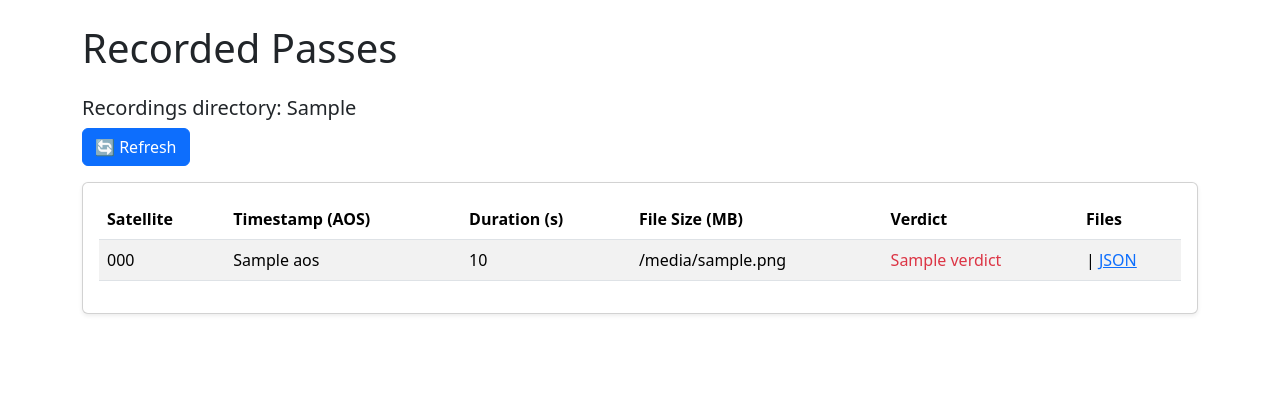
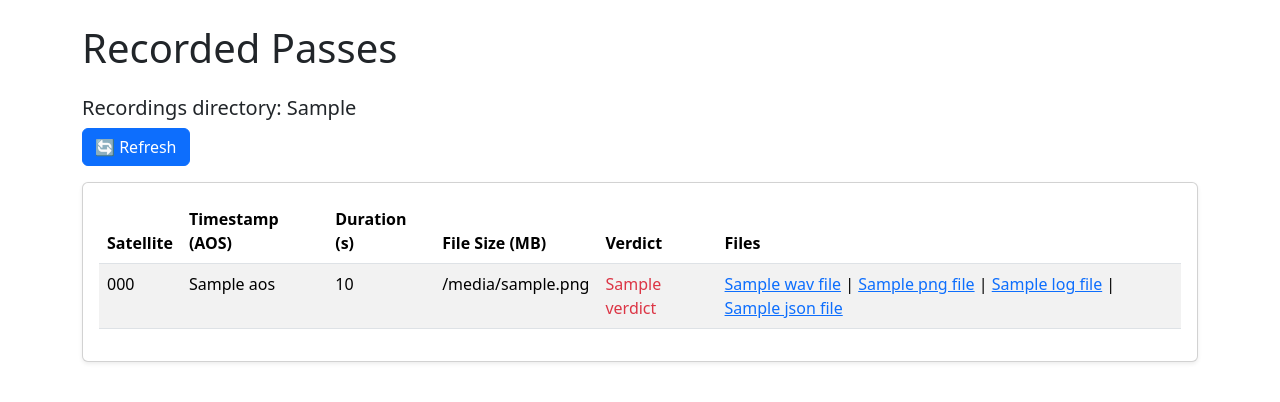
Before and after one commit to Mraanderson/sstv-groundstation, a Flask app: template app/features/recordings/templates/recordings/recordings.html in a window 1280 px wide. Shown: the part 56-458 px from the top of the page. Run offline with Flask 3, Linux system fonts and the light colour scheme; the template is opened without the code that fills it: most values are stand-ins (such as "Sample title", 1, 10 or a date in 2020).

Commit message:
Update recordings.html

```diff
--- a/app/features/recordings/templates/recordings/recordings.html
+++ b/app/features/recordings/templates/recordings/recordings.html
@@ -35,16 +35,18 @@
                 {% endif %}
               </td>
               <td>
-                {% if r.wav_exists %}
-                  <a href="{{ url_for('recordings.recordings_file', filename=r.base ~ '.wav') }}" target="_blank">WAV</a>
+                {% if r.wav_file %}
+                  <a href="{{ url_for('recordings.recordings_file', filename=r.wav_file.name) }}" target="_blank">{{ r.wav_file.name }}</a>
                 {% endif %}
-                {% if r.png_exists %}
-                  | <a href="{{ url_for('recordings.recordings_file', filename=r.base ~ '.png') }}" target="_blank">Spectrogram</a>
+                {% if r.png_file %}
+                  | <a href="{{ url_for('recordings.recordings_file', filename=r.png_file.name) }}" target="_blank">{{ r.png_file.name }}</a>
                 {% endif %}
-                {% if r.log_exists %}
-                  | <a href="{{ url_for('recordings.recordings_file', filename=r.base ~ '.log') }}" target="_blank">Log</a>
+                {% if r.log_file %}
+                  | <a href="{{ url_for('recordings.recordings_file', filename=r.log_file.name) }}" target="_blank">{{ r.log_file.name }}</a>
                 {% endif %}
-                | <a href="{{ url_for('recordings.recordings_file', filename=r.base ~ '.json') }}" target="_blank">JSON</a>
+                {% if r.json_file %}
+                  | <a href="{{ url_for('recordings.recordings_file', filename=r.json_file.name) }}" target="_blank">{{ r.json_file.name }}</a>
+                {% endif %}
               </td>
             </tr>
           {% endfor %}
```
